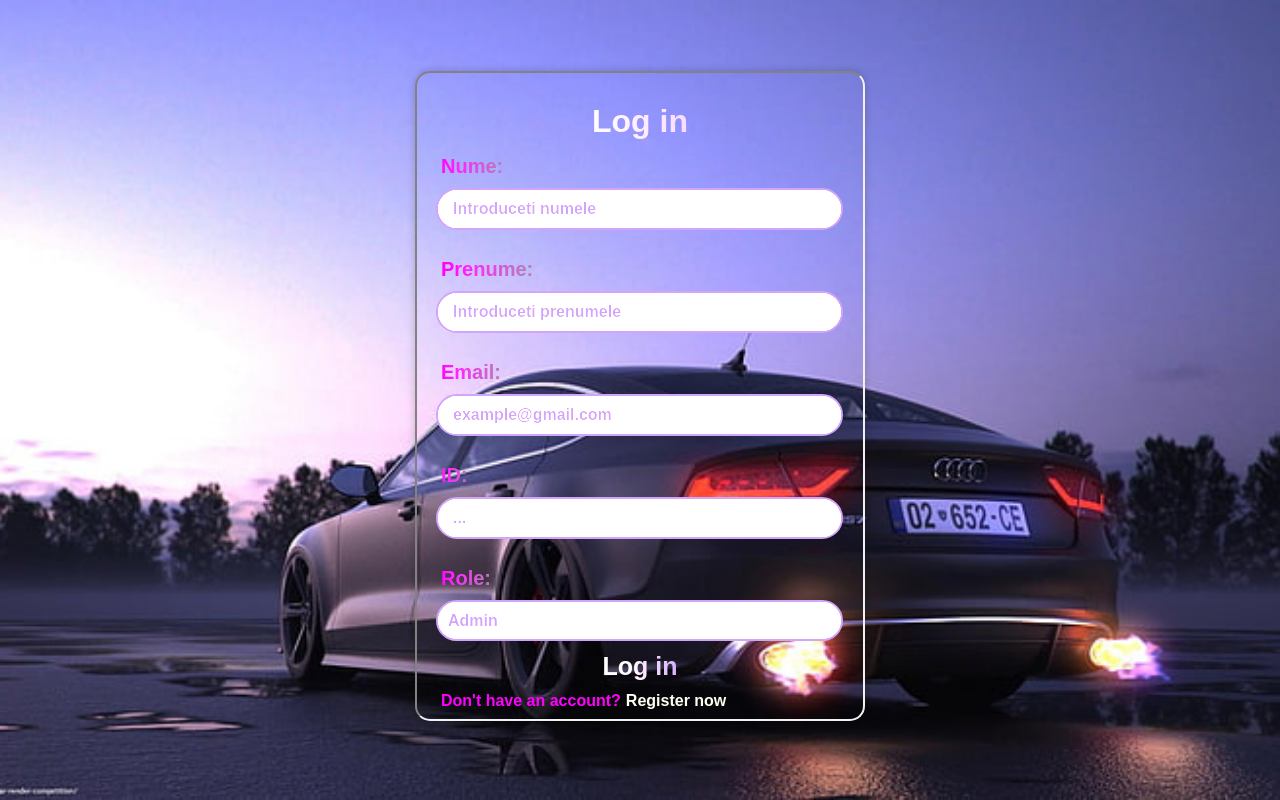
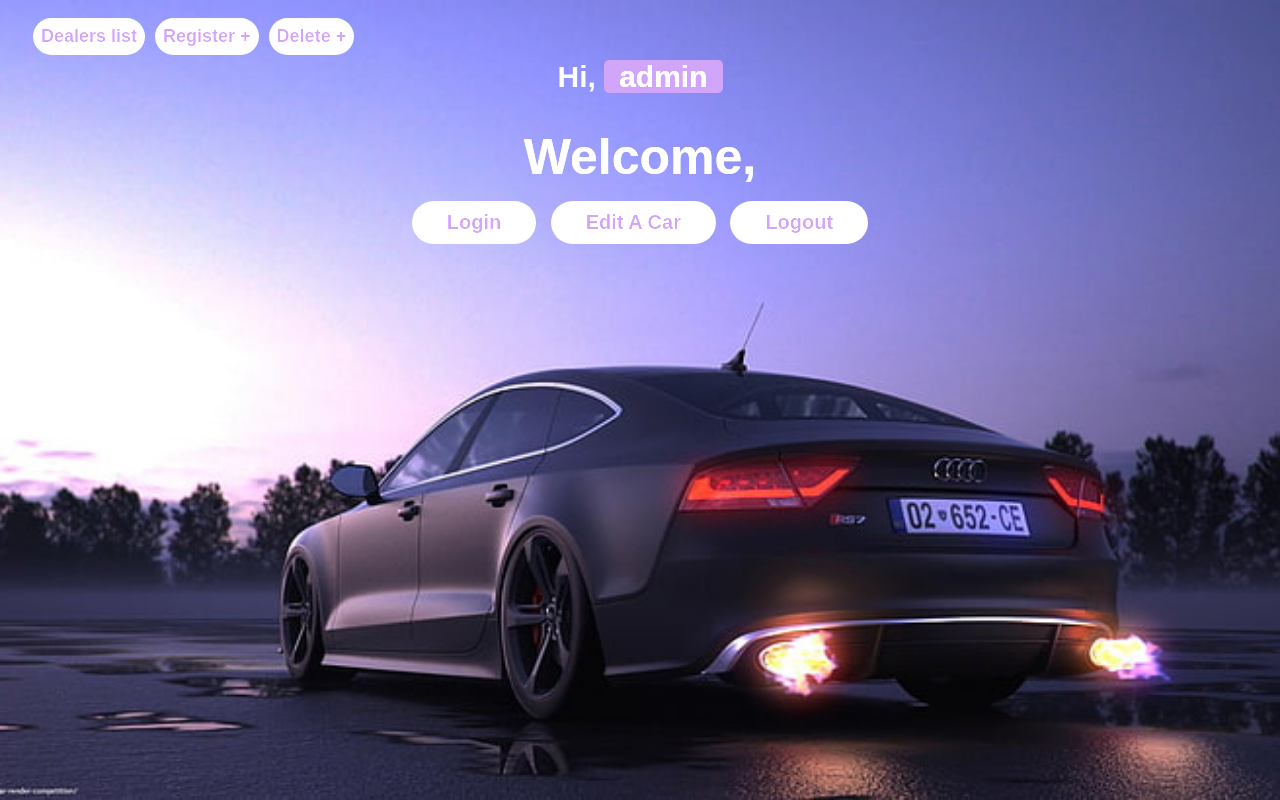
Before and after one commit to deniz2104/Dealer-Management, a PHP site: page / in a window 1280 px wide. Run offline with PHP 8.4, Linux system fonts and the light colour scheme.

Commit message:
modify dsahboard aspect add nav bar

```diff
--- a/index.html
+++ b/index.html
@@ -1,46 +1,49 @@
 <!DOCTYPE html>
 <html lang="en">
-<!TODO: Loader>
-    <!TODO: Loader pentru o prima pagina inainte de asta unde aleg intre client si (dealer/admin)>
 
 <head>
     <meta charset="UTF-8">
     <meta name="viewport" content="width=device-width, initial-scale=1.0">
     <link rel="stylesheet" type="text/css" href="styles.css">
-            <title>Log in Form</title>
+    <title>Admin Page</title>
 </head>
 
 <body>
-            <form action="login.php" method="post">
 
-                <h1>Log in</h1>
-                <label for="nume">Nume:</label>
-                <input type="text" name="nume" id="nume" required placeholder="Introduceti numele" autocomplete="off">
-                <br>
+    <header>
+        <nav class="navbar">
+            <ul>
+                <li> <a href="#">Dealers list</a></li>
+                <li> <a href="#">Register +</a>
+                    <ul>
+                        <li><a href="car_register_form.php">Register a car</a></li>
+                        <li><a href="register_form.php">Register a dealer</a></li>
+                    </ul>
+                </li>
+                <li> <a href="#">Delete +</a>
+                    <ul>
+                        <li><a href="delete_car_form.php">Delete a car</a></li>
+                        <li><a href="delete_dealer_form.php">Delete a dealer</a></li>
+                    </ul>
+                </li>
 
-                <label for="prenume">Prenume:</label>
-                <input type="text" name="prenume" id="prenume" required placeholder="Introduceti prenumele"
-                    autocomplete="off">
-                <br>
+            </ul>
+        </nav>
+    </header>
 
-                <label for="email">Email:</label>
-                <input type="email" name="email" id="email" required placeholder="example@gmail.com" autocomplete="off">
-                <br>
+    <div class="container">
 
+        <div class="content">
+            <h3>Hi, <span>admin</span></h3>
+            <h1>Welcome, <span>
+                    <?php echo htmlspecialchars($_SESSION['admin_name']); ?>
+                </span></h1>
+            <a href="dealer_auto.php" class="btn">Login</a>
+            <a href="edit_car_form.php" class="btn">Edit a car</a>
+            <a href="logout.php" class="btn">Logout</a>
+        </div>
 
-                <label for="id">ID:</label>
-                <input type="text" name="id" id="id" required placeholder="..." autocomplete="off">
-                <br>
-
-                <label>Role:</label>
-                <br>
-                <select name="role" required>
-                    <option value="admin">Admin</option>
-                    <option value="seller">Seller</option>
-                </select>
-                <button type="submit" class="btn">Log in</button>
-                <p>Don't have an account?<a href="register_form.php">Register now</a></p>
-            </form>
+    </div>
 </body>
 
 </html>
--- a/styles.css
+++ b/styles.css
@@ -122,6 +122,34 @@
   box-shadow: 0 0 5px hsl(270, 42%, 70%);
 }
 
+ul {
+  background: transparent;
+  padding-left: 15px;
+  margin: 0;
+}
+
+ul li {
+  display: inline-block;
+  position: relative;
+  color: hsl(270, 42%, 70%);
+  border-radius: 40px;
+  font-weight: 800;
+  margin: 5px;
+}
+
+.role li {
+  display: block;
+  padding: px;
+}
+
+ul li:hover {
+  background: white;
+}
+
+ul li:active {
+  background: hsl(270, 42%, 70%);
+}
+
 button {
   cursor: pointer;
   display: block;
@@ -139,6 +167,57 @@
 button:focus {
   outline: none;
   box-shadow: 0 0 0 3px hsl(300, 100%, 50%);
+}
+
+header {
+  position: fixed;
+  top: 0;
+  left: 0;
+  right: 0;
+  background: transparent;
+  padding: 13px;
+  display: flex;
+  align-items: center;
+  justify-content: space-between;
+  z-index: 1000;
+  padding-bottom: 10px;
+}
+
+header .navbar ul li {
+  position: relative;
+  float: left;
+}
+
+header .navbar ul li a {
+  font-size: 18px;
+  color: hsl(270, 42%, 70%);
+  background-color: white;
+  border-radius: 40px;
+  padding: 8px;
+  display: block;
+}
+
+header .navbar ul li a:hover {
+  box-shadow: 0 0 0 3px hsl(270, 42%, 70%);
+}
+
+header .navbar ul li a:focus {
+  outline: none;
+  box-shadow: 0 0 0 5px hsl(300, 100%, 50%);
+}
+
+header .navbar ul li ul {
+  position: absolute;
+  left: 0;
+  width: 100px;
+  background-color: transparent;
+  padding: 0px;
+  display: none;
+}
+
+header .navbar ul li:focus-within > ul,
+header .navbar ul li:hover > ul {
+  display: initial;
 }
 
 .container {
```
Also changed, not shown: admin_dashboard.php (+21 -4 lines), car_register_form.php (+24 -0 lines), register_form.php (+8 -0 lines), seller_dashboard.php (+11 -3 lines). Lines whose indentation alone changed are shown as unchanged.
